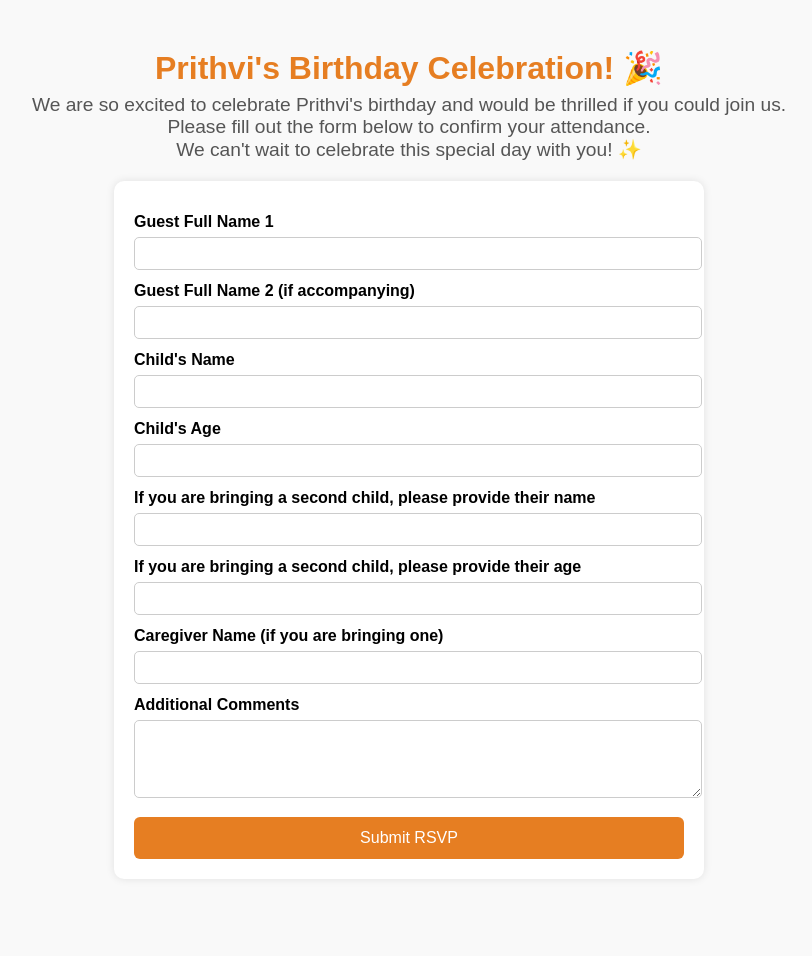
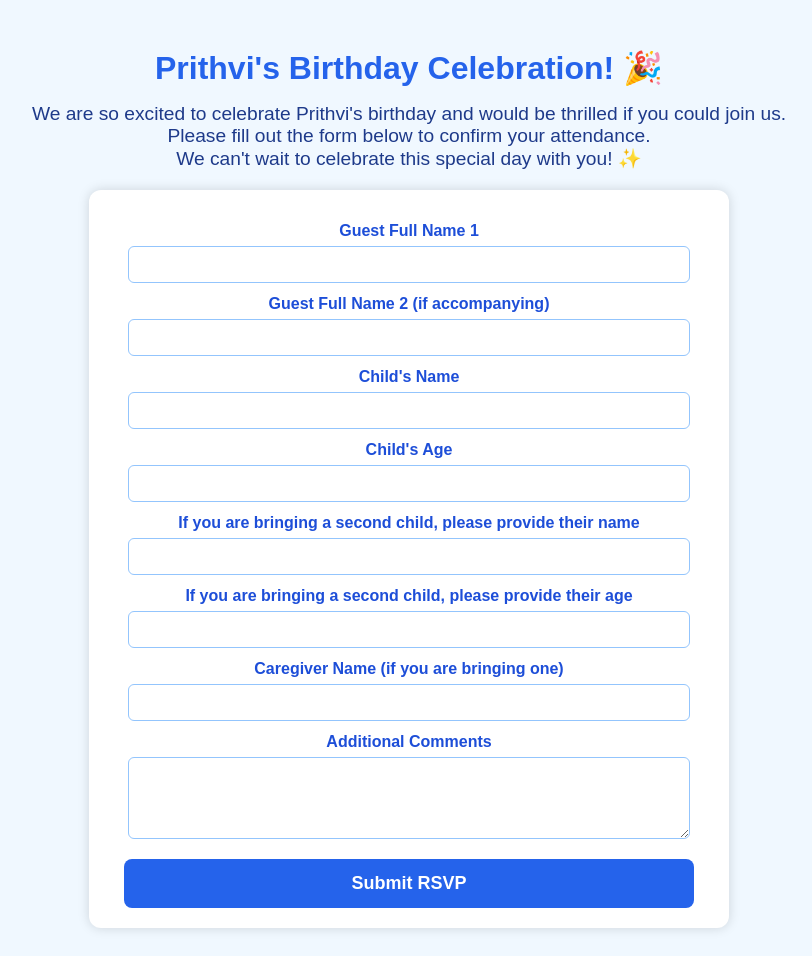
Before and after one commit to SHRADS151/RSVP, a plain HTML site: page index.html in a window 1280 px wide. Shown: the whole page, without its empty margins (231-1043 px from the left). Before the commit the page ends 907 px from the top, so only its background shows below. Drawn offline with Linux system fonts and the light colour scheme.

Commit message:
index.html

```diff
--- a/index.html
+++ b/index.html
@@ -6,53 +6,57 @@
   <style>
     body {
       font-family: Arial, sans-serif;
-      background: #f9f9f9;
+      background: #f0f8ff; /* light blue background */
       padding: 20px;
+      text-align: center; /* center everything */
+      color: #1e3a8a; /* deep blue text */
     }
     h1 {
-      text-align: center;
-      color: #e67e22;
-      margin-bottom: 0.2em;
+      color: #2563eb; /* bright blue headline */
+      margin-bottom: 0.5em;
     }
     p.intro {
-      text-align: center;
       font-size: 1.2em;
-      color: #555;
       margin-top: 0;
       margin-bottom: 20px;
     }
     form {
-      max-width: 550px;
+      max-width: 600px;
       margin: 0 auto;
-      background: #fff;
+      background: #ffffff;
       padding: 20px;
-      border-radius: 10px;
-      box-shadow: 0 0 8px rgba(0,0,0,0.1);
+      border-radius: 12px;
+      box-shadow: 0 0 12px rgba(0,0,0,0.15);
+      text-align: center;
     }
     label {
       display: block;
       margin: 12px 0 6px;
       font-weight: bold;
+      color: #1d4ed8; /* slightly lighter blue for labels */
     }
     input, textarea {
-      width: 100%;
-      padding: 8px;
-      border-radius: 5px;
-      border: 1px solid #ccc;
+      width: 90%;
+      padding: 10px;
+      border-radius: 6px;
+      border: 1px solid #93c5fd;
+      margin: 0 auto;
+      display: block;
     }
     button {
-      margin-top: 15px;
-      width: 100%;
-      padding: 12px;
-      background: #e67e22;
+      margin-top: 20px;
+      width: 95%;
+      padding: 14px;
+      background: #2563eb; /* blue button */
       color: #fff;
       border: none;
-      border-radius: 6px;
-      font-size: 16px;
+      border-radius: 8px;
+      font-size: 18px;
+      font-weight: bold;
       cursor: pointer;
     }
     button:hover {
-      background: #d35400;
+      background: #1e40af; /* darker blue on hover */
     }
   </style>
 </head>
```
